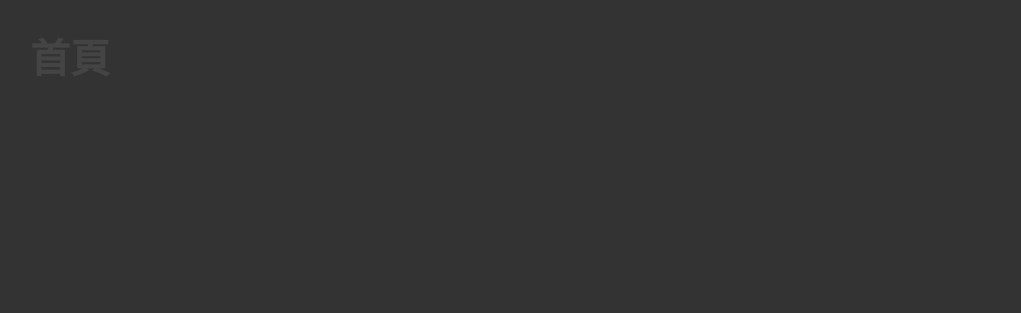
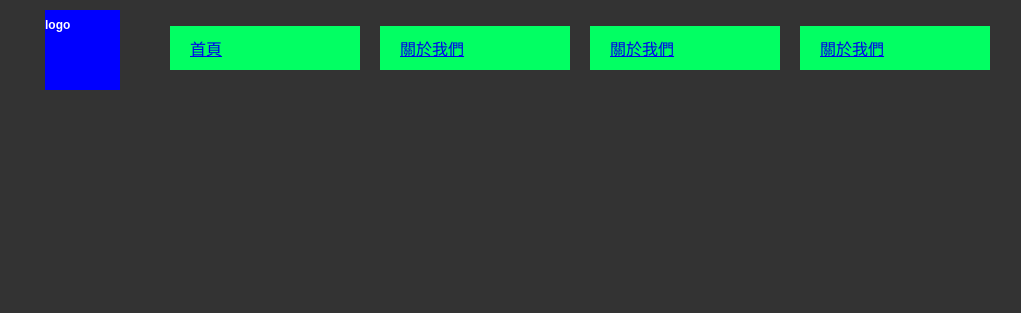
Before and after one commit to sexfat/thd104sass, a website: page index.html in a window 1280 px wide. Shown: the whole page, without its empty margins (0-1021 px from the left). Drawn offline with Linux system fonts and the light colour scheme.

Commit message:
add index

```diff
--- a/index.html
+++ b/index.html
@@ -1,15 +1,28 @@
 <!DOCTYPE html>
 <html lang="en">
+
 <head>
     <meta charset="UTF-8">
     <meta name="viewport" content="width=device-width, initial-scale=1.0">
     <title>Document</title>
     <link rel="stylesheet" href="style.css">
 </head>
+
 <body>
     <div class="wrapper">
-        <h1>首頁</h1>
+        <header>
+            <div class="logo"> <h1>logo</h1></div>
+            <nav>
+                <ul>
+                    <li><a href="http://">首頁</a></li>
+                    <li><a href="http://">關於我們</a></li>
+                    <li><a href="http://">關於我們</a></li>
+                    <li><a href="http://">關於我們</a></li>
+                </ul>
+            </nav>
+        </header>
     </div>
 
 </body>
+
 </html>
--- a/style.scss
+++ b/style.scss
@@ -45,3 +45,40 @@ $layout_name : "container";
     width: 1200px;
     margin: auto;
 }
+
+
+// =====================Nesting============================ //
+
+.wrapper{
+    width: 1200px;
+    margin: 0 auto;
+   header {
+     height: 300px;
+     display: flex;
+     .logo {
+       width: 80px;
+       height: 80px;
+
+       h1 {
+        font-size: 12px;
+        color: #fff;
+       }
+
+       background-color: blue;
+     }
+     nav {
+       width: 100%;
+       ul {
+        list-style: none;
+        display: flex;
+        li {
+          width: 150px;
+          padding: 10px 20px;
+          background-color: #02ff63;
+          margin: 0 10px;
+
+        }
+       }
+     }
+   }
+}
```
Also changed, not shown: style.css, 1 other file.
